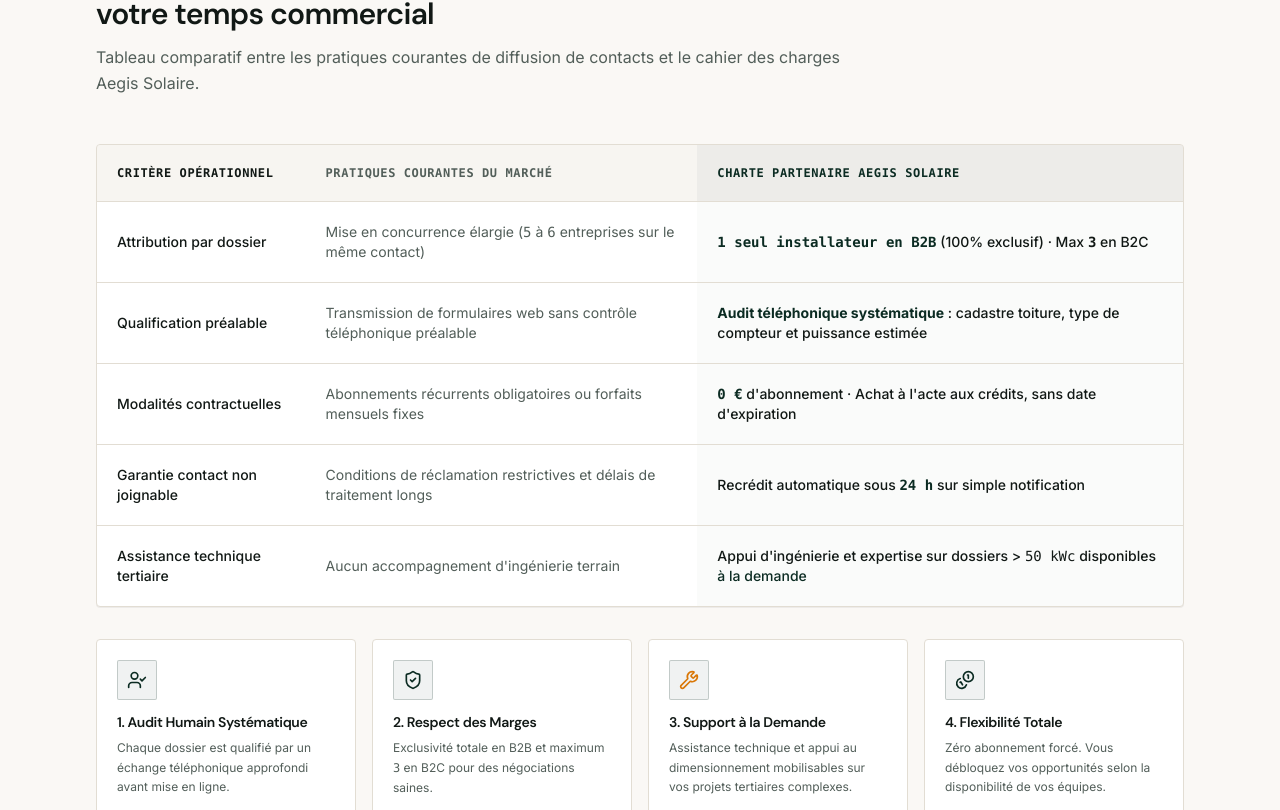
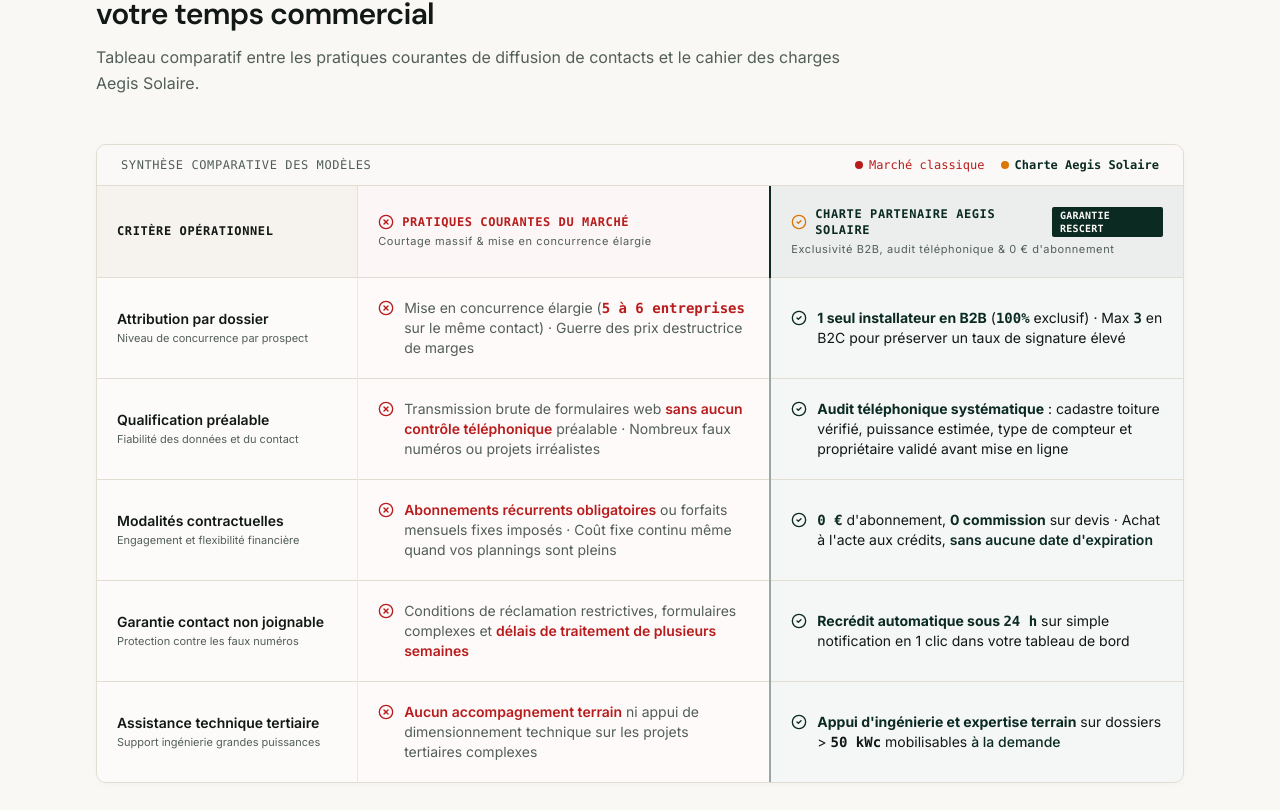
Before and after one commit to nathannremacle/aegis-solaire, a Next.js app: page /partenaires/invitation in a window 1280 px wide. Shown: the part 2230-3040 px from the top of the page. Built offline with nearby package versions, Linux system fonts and the light colour scheme; no server answers.

Commit message:
style(comparatif): renforcement de la distinction visuelle avec couleurs semantiques, icones et contrastes

```diff
--- a/app/partenaires/invitation/invitation-client.tsx
+++ b/app/partenaires/invitation/invitation-client.tsx
@@ -298,55 +298,179 @@
             </div>
 
             {/* Tableau Financier Comparatif */}
-            <div className="overflow-x-auto rounded-md border border-border bg-card shadow-2xs">
-              <table className="w-full text-left border-collapse text-xs sm:text-sm">
+            <div className="overflow-hidden rounded-xl border border-border bg-card shadow-[0_2px_12px_-4px_rgba(17,24,21,0.06)]">
+              {/* Légende rapide / Synthèse visuelle mobile & desktop */}
+              <div className="flex flex-wrap items-center justify-between gap-3 border-b border-border bg-secondary/30 px-4 py-3 sm:px-6">
+                <span className="font-mono text-xs text-muted-foreground uppercase tracking-wider">
+                  Synthèse comparative des modèles
+                </span>
+                <div className="flex items-center gap-4 text-xs font-mono">
+                  <span className="inline-flex items-center gap-1.5 text-destructive font-medium">
+                    <span className="h-2 w-2 rounded-full bg-destructive" />
+                    Marché classique
+                  </span>
+                  <span className="inline-flex items-center gap-1.5 text-primary font-bold">
+                    <span className="h-2 w-2 rounded-full bg-accent" />
+                    Charte Aegis Solaire
+                  </span>
+                </div>
+              </div>
+
+              <div className="overflow-x-auto">
+                <table className="w-full text-left border-collapse text-xs sm:text-sm min-w-[680px]">
                   <thead>
-                  <tr className="border-b border-border bg-secondary/50 font-mono text-xs uppercase tracking-wider text-muted-foreground">
-                    <th className="p-4 sm:p-5 font-semibold text-foreground">Critère opérationnel</th>
-                    <th className="p-4 sm:p-5 font-semibold text-muted-foreground">Pratiques courantes du marché</th>
-                    <th className="p-4 sm:p-5 font-semibold text-primary bg-primary/[0.04]">Charte Partenaire Aegis Solaire</th>
+                    <tr className="border-b border-border font-mono text-xs uppercase tracking-wider">
+                      <th className="p-4 sm:p-5 font-bold text-foreground bg-secondary/60 w-[24%]">
+                        Critère opérationnel
+                      </th>
+                      <th className="p-4 sm:p-5 text-destructive bg-destructive/[0.04] border-x border-border/80 w-[38%]">
+                        <div className="flex items-center gap-2">
+                          <XCircle className="h-4 w-4 text-destructive shrink-0" />
+                          <span className="font-bold text-destructive">Pratiques courantes du marché</span>
+                        </div>
+                        <span className="mt-1 block font-sans text-[11px] font-normal normal-case text-muted-foreground">
+                          Courtage massif & mise en concurrence élargie
+                        </span>
+                      </th>
+                      <th className="p-4 sm:p-5 text-primary bg-primary/[0.08] border-l-2 border-primary w-[38%]">
+                        <div className="flex items-center justify-between gap-2">
+                          <div className="flex items-center gap-2">
+                            <CheckCircle2 className="h-4 w-4 text-accent shrink-0" />
+                            <span className="font-bold text-primary">Charte Partenaire Aegis Solaire</span>
+                          </div>
+                          <span className="inline-flex items-center rounded-sm bg-primary text-primary-foreground px-2 py-0.5 font-mono text-[10px] font-bold uppercase tracking-wide">
+                            Garantie RESCERT
+                          </span>
+                        </div>
+                        <span className="mt-1 block font-sans text-[11px] font-normal normal-case text-muted-foreground">
+                          Exclusivité B2B, audit téléphonique & 0 € d'abonnement
+                        </span>
+                      </th>
                     </tr>
                   </thead>
                   <tbody className="divide-y divide-border font-sans">
-                  <tr>
-                    <td className="p-4 sm:p-5 font-medium text-foreground">Attribution par dossier</td>
-                    <td className="p-4 sm:p-5 text-muted-foreground">
-                      Mise en concurrence élargie (<span className="font-mono tabular-nums">5</span> à <span className="font-mono tabular-nums">6</span> entreprises sur le même contact)
+                    {/* Ligne 1 */}
+                    <tr className="transition-colors hover:bg-secondary/20">
+                      <td className="p-4 sm:p-5 bg-secondary/20">
+                        <span className="font-semibold text-foreground block">Attribution par dossier</span>
+                        <span className="text-[11px] text-muted-foreground block mt-0.5">Niveau de concurrence par prospect</span>
                       </td>
-                    <td className="p-4 sm:p-5 font-medium text-foreground bg-primary/[0.02]">
-                      <strong className="text-primary font-mono tabular-nums font-semibold">1 seul installateur en B2B</strong> (100% exclusif) · Max <span className="font-mono tabular-nums font-semibold">3</span> en B2C
+                      <td className="p-4 sm:p-5 bg-destructive/[0.02] border-x border-border/60 text-muted-foreground">
+                        <div className="flex items-start gap-2.5">
+                          <XCircle className="h-4 w-4 text-destructive shrink-0 mt-0.5" />
+                          <span>
+                            Mise en concurrence élargie (<strong className="font-mono tabular-nums text-destructive font-semibold">5 à 6 entreprises</strong> sur le même contact) · Guerre des prix destructrice de marges
+                          </span>
+                        </div>
+                      </td>
+                      <td className="p-4 sm:p-5 bg-primary/[0.04] border-l-2 border-primary/40 text-foreground">
+                        <div className="flex items-start gap-2.5">
+                          <CheckCircle2 className="h-4 w-4 text-primary shrink-0 mt-0.5" />
+                          <span>
+                            <strong className="text-primary font-bold">1 seul installateur en B2B</strong> (<span className="font-mono tabular-nums font-semibold text-primary">100%</span> exclusif) · Max <strong className="font-mono tabular-nums font-bold text-primary">3</strong> en B2C pour préserver un taux de signature élevé
+                          </span>
+                        </div>
                       </td>
                     </tr>
-                  <tr>
-                    <td className="p-4 sm:p-5 font-medium text-foreground">Qualification préalable</td>
-                    <td className="p-4 sm:p-5 text-muted-foreground">Transmission de formulaires web sans contrôle téléphonique préalable</td>
-                    <td className="p-4 sm:p-5 font-medium text-foreground bg-primary/[0.02]">
-                      <strong className="text-primary">Audit téléphonique systématique</strong> : cadastre toiture, type de compteur et puissance estimée
+
+                    {/* Ligne 2 */}
+                    <tr className="transition-colors hover:bg-secondary/20">
+                      <td className="p-4 sm:p-5 bg-secondary/20">
+                        <span className="font-semibold text-foreground block">Qualification préalable</span>
+                        <span className="text-[11px] text-muted-foreground block mt-0.5">Fiabilité des données et du contact</span>
+                      </td>
+                      <td className="p-4 sm:p-5 bg-destructive/[0.02] border-x border-border/60 text-muted-foreground">
+                        <div className="flex items-start gap-2.5">
+                          <XCircle className="h-4 w-4 text-destructive shrink-0 mt-0.5" />
+                          <span>
+                            Transmission brute de formulaires web <strong className="text-destructive font-semibold">sans aucun contrôle téléphonique</strong> préalable · Nombreux faux numéros ou projets irréalistes
+                          </span>
+                        </div>
+                      </td>
+                      <td className="p-4 sm:p-5 bg-primary/[0.04] border-l-2 border-primary/40 text-foreground">
+                        <div className="flex items-start gap-2.5">
+                          <CheckCircle2 className="h-4 w-4 text-primary shrink-0 mt-0.5" />
+                          <span>
+                            <strong className="text-primary font-bold">Audit téléphonique systématique</strong> : cadastre toiture vérifié, puissance estimée, type de compteur et propriétaire validé avant mise en ligne
+                          </span>
+                        </div>
                       </td>
                     </tr>
-                  <tr>
-                    <td className="p-4 sm:p-5 font-medium text-foreground">Modalités contractuelles</td>
-                    <td className="p-4 sm:p-5 text-muted-foreground">Abonnements récurrents obligatoires ou forfaits mensuels fixes</td>
-                    <td className="p-4 sm:p-5 font-medium text-foreground bg-primary/[0.02]">
-                      <strong className="text-primary font-mono tabular-nums font-semibold">0 €</strong> d'abonnement · Achat à l'acte aux crédits, sans date d'expiration
+
+                    {/* Ligne 3 */}
+                    <tr className="transition-colors hover:bg-secondary/20">
+                      <td className="p-4 sm:p-5 bg-secondary/20">
+                        <span className="font-semibold text-foreground block">Modalités contractuelles</span>
+                        <span className="text-[11px] text-muted-foreground block mt-0.5">Engagement et flexibilité financière</span>
+                      </td>
+                      <td className="p-4 sm:p-5 bg-destructive/[0.02] border-x border-border/60 text-muted-foreground">
+                        <div className="flex items-start gap-2.5">
+                          <XCircle className="h-4 w-4 text-destructive shrink-0 mt-0.5" />
+                          <span>
+                            <strong className="text-destructive font-semibold">Abonnements récurrents obligatoires</strong> ou forfaits mensuels fixes imposés · Coût fixe continu même quand vos plannings sont pleins
+                          </span>
+                        </div>
+                      </td>
+                      <td className="p-4 sm:p-5 bg-primary/[0.04] border-l-2 border-primary/40 text-foreground">
+                        <div className="flex items-start gap-2.5">
+                          <CheckCircle2 className="h-4 w-4 text-primary shrink-0 mt-0.5" />
+                          <span>
+                            <strong className="text-primary font-mono tabular-nums font-bold">0 €</strong> d'abonnement, <strong className="text-primary font-bold">0 commission</strong> sur devis · Achat à l'acte aux crédits, <strong className="text-primary font-semibold">sans aucune date d'expiration</strong>
+                          </span>
+                        </div>
                       </td>
                     </tr>
-                  <tr>
-                    <td className="p-4 sm:p-5 font-medium text-foreground">Garantie contact non joignable</td>
-                    <td className="p-4 sm:p-5 text-muted-foreground">Conditions de réclamation restrictives et délais de traitement longs</td>
-                    <td className="p-4 sm:p-5 font-medium text-foreground bg-primary/[0.02]">
-                      Recrédit automatique sous <span className="font-mono tabular-nums font-semibold text-primary">24 h</span> sur simple notification
+
+                    {/* Ligne 4 */}
+                    <tr className="transition-colors hover:bg-secondary/20">
+                      <td className="p-4 sm:p-5 bg-secondary/20">
+                        <span className="font-semibold text-foreground block">Garantie contact non joignable</span>
+                        <span className="text-[11px] text-muted-foreground block mt-0.5">Protection contre les faux numéros</span>
+                      </td>
+                      <td className="p-4 sm:p-5 bg-destructive/[0.02] border-x border-border/60 text-muted-foreground">
+                        <div className="flex items-start gap-2.5">
+                          <XCircle className="h-4 w-4 text-destructive shrink-0 mt-0.5" />
+                          <span>
+                            Conditions de réclamation restrictives, formulaires complexes et <strong className="text-destructive font-semibold">délais de traitement de plusieurs semaines</strong>
+                          </span>
+                        </div>
+                      </td>
+                      <td className="p-4 sm:p-5 bg-primary/[0.04] border-l-2 border-primary/40 text-foreground">
+                        <div className="flex items-start gap-2.5">
+                          <CheckCircle2 className="h-4 w-4 text-primary shrink-0 mt-0.5" />
+                          <span>
+                            <strong className="text-primary font-bold">Recrédit automatique sous <span className="font-mono tabular-nums">24 h</span></strong> sur simple notification en 1 clic dans votre tableau de bord
+                          </span>
+                        </div>
                       </td>
                     </tr>
-                  <tr>
-                    <td className="p-4 sm:p-5 font-medium text-foreground">Assistance technique tertiaire</td>
-                    <td className="p-4 sm:p-5 text-muted-foreground">Aucun accompagnement d'ingénierie terrain</td>
-                    <td className="p-4 sm:p-5 font-medium text-foreground bg-primary/[0.02]">
-                      Appui d'ingénierie et expertise sur dossiers &gt; <span className="font-mono tabular-nums">50 kWc</span> disponibles <strong className="text-primary font-medium">à la demande</strong>
+
+                    {/* Ligne 5 */}
+                    <tr className="transition-colors hover:bg-secondary/20">
+                      <td className="p-4 sm:p-5 bg-secondary/20">
+                        <span className="font-semibold text-foreground block">Assistance technique tertiaire</span>
+                        <span className="text-[11px] text-muted-foreground block mt-0.5">Support ingénierie grandes puissances</span>
+                      </td>
+                      <td className="p-4 sm:p-5 bg-destructive/[0.02] border-x border-border/60 text-muted-foreground">
+                        <div className="flex items-start gap-2.5">
+                          <XCircle className="h-4 w-4 text-destructive shrink-0 mt-0.5" />
+                          <span>
+                            <strong className="text-destructive font-semibold">Aucun accompagnement terrain</strong> ni appui de dimensionnement technique sur les projets tertiaires complexes
+                          </span>
+                        </div>
+                      </td>
+                      <td className="p-4 sm:p-5 bg-primary/[0.04] border-l-2 border-primary/40 text-foreground">
+                        <div className="flex items-start gap-2.5">
+                          <CheckCircle2 className="h-4 w-4 text-primary shrink-0 mt-0.5" />
+                          <span>
+                            <strong className="text-primary font-bold">Appui d'ingénierie et expertise terrain</strong> sur dossiers &gt; <span className="font-mono tabular-nums font-semibold">50 kWc</span> mobilisables <strong className="text-primary font-medium">à la demande</strong>
+                          </span>
+                        </div>
                       </td>
                     </tr>
                   </tbody>
                 </table>
+              </div>
             </div>
 
             {/* 4 Piliers en grille fine */}
```
Lines whose indentation alone changed are shown as unchanged.
